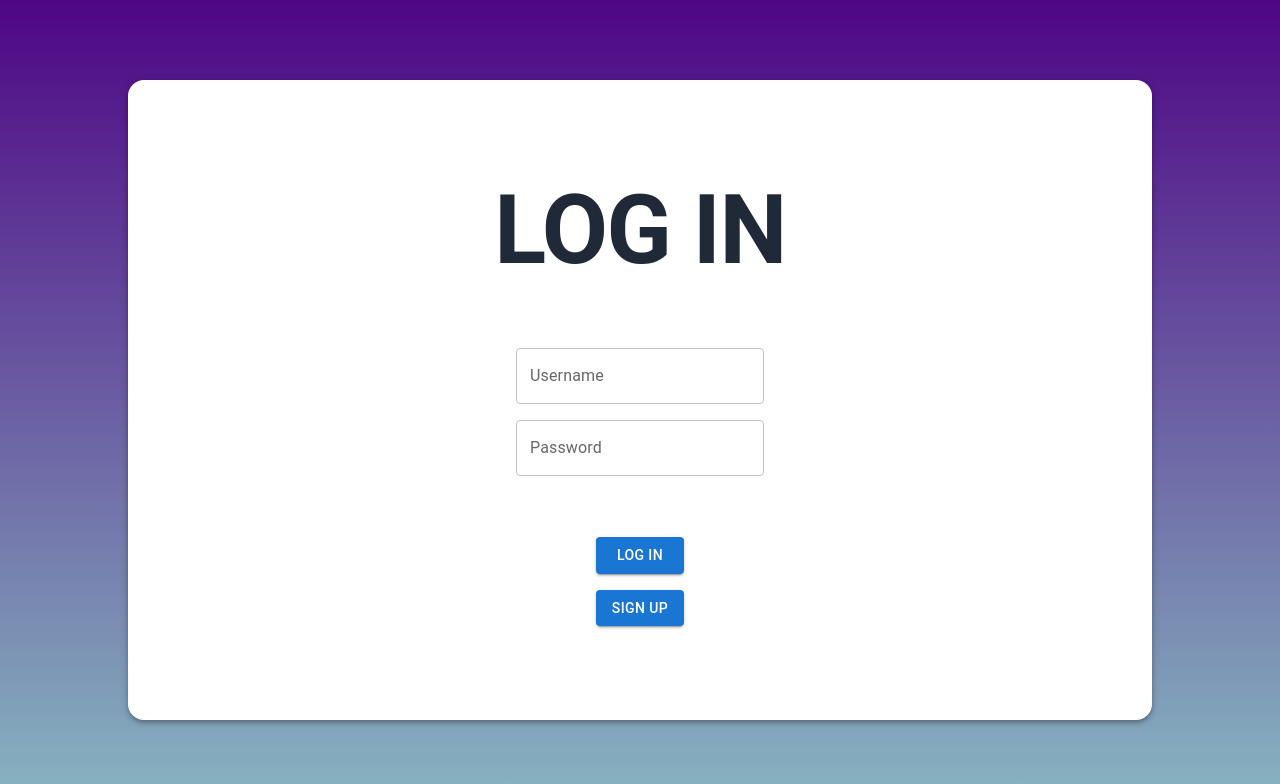
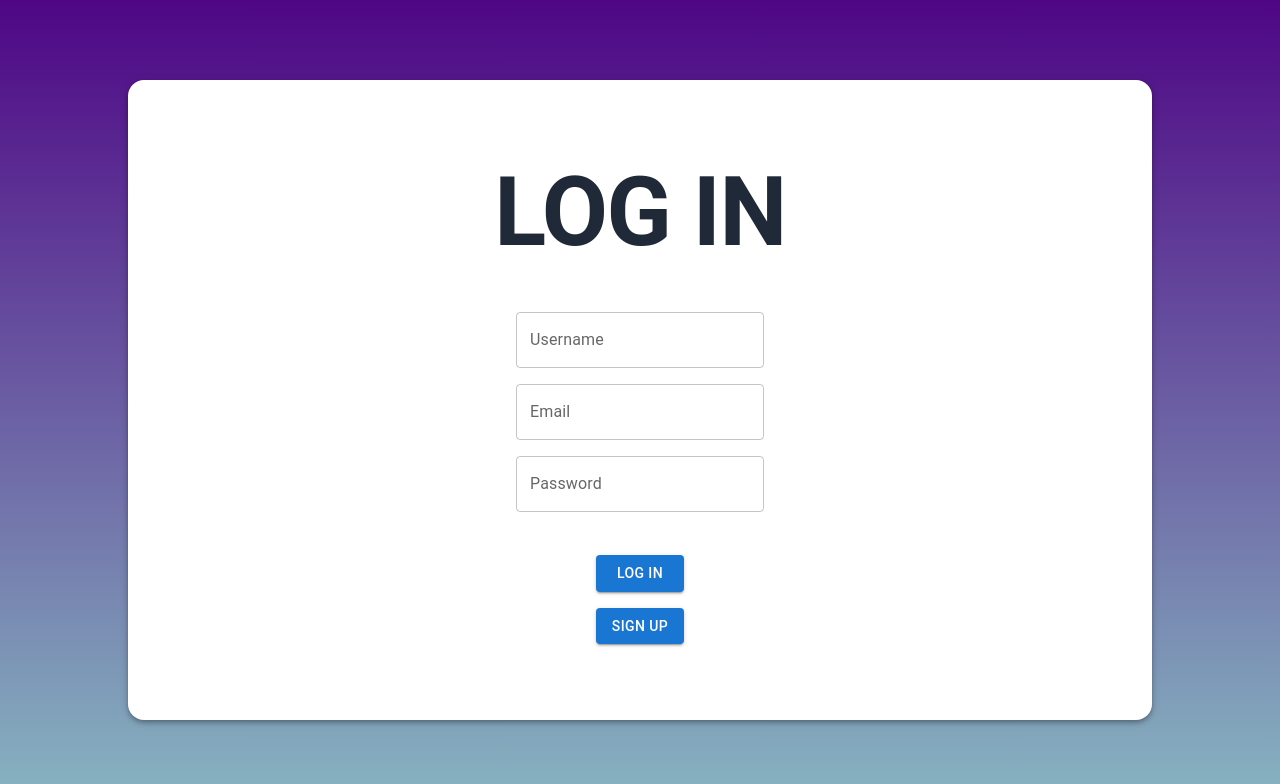
Before and after one commit to caiodasilva2005/Ludis, a Next.js app: page /Pages/LogInPage in a window 1280 px wide. Shown: the top 784 px of the page. Built offline with nearby package versions, Linux system fonts and the light colour scheme; no server answers.

Commit message:
Added email

```diff
--- a/app/Pages/LogInPage/page.tsx
+++ b/app/Pages/LogInPage/page.tsx
@@ -8,12 +8,14 @@ import React, { useState } from "react";
 
 const LogInPage = () => {
   const [username, setUsername] = useState<string>("");
+  const [email, setEmail] = useState<string>("");
   const [password, setPassword] = useState<string>("");
 
   async function SignUp() {
     const newProf: Profile = {
       username: username,
       password: password,
+      email: email,
     };
 
     const { data, error } = await supabase
@@ -42,8 +44,9 @@ const LogInPage = () => {
       console.log(`${error.code}: ${error.message}`);
       return false;
     }
-    if (password === data[0].password) {
+    if (password === data[0].password && email === data[0].email) {
       sessionStorage.setItem("CurrentUser", data[0].id);
+      console.log(data[0]);
       return true;
     }
     return false;
@@ -99,6 +102,12 @@ const LogInPage = () => {
           />
           <TextField
             id="outlined"
+            label="Email"
+            defaultValue=""
+            onChange={(e) => setEmail(e.target.value)}
+          />
+          <TextField
+            id="outlined"
             label="Password"
             defaultValue=""
             onChange={(e) => setPassword(e.target.value)}
--- a/app/Types/types.tsx
+++ b/app/Types/types.tsx
@@ -1,6 +1,7 @@
 export interface Profile {
   id?: number;
   username?: string;
+  email?: string;
   password?: string;
   first_name?: string;
   last_name?: string;
--- a/app/users/MainPage/page.tsx
+++ /dev/null
@@ -1,12 +0,0 @@
-import SideBar from "@/app/components/SideBar";
-import React from "react";
-
-const page = () => {
-  return (
-    <div>
-      <SideBar />
-    </div>
-  );
-};
-
-export default page;
```
